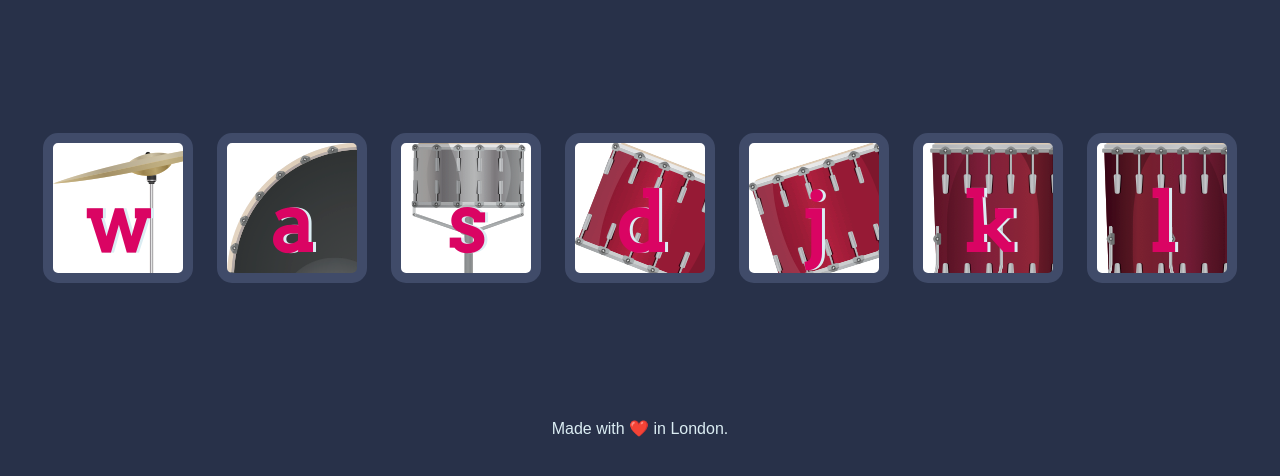
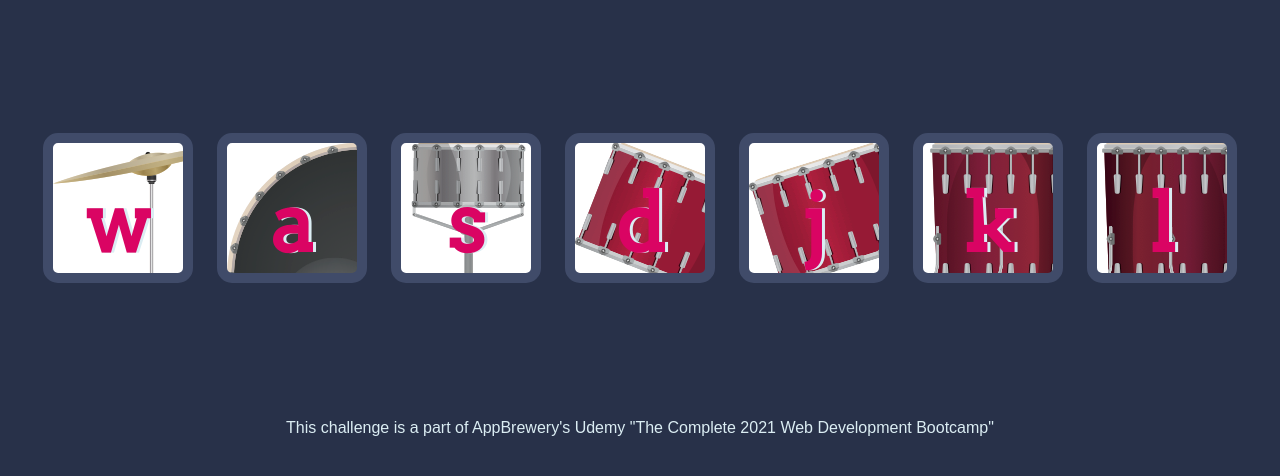
Before and after one commit to snasegh/lab, a plain HTML site: page Drum Kit challenge for Udemy course/Drum Kit Starting Files/index.html in a window 1280 px wide. Shown: the part 156-632 px from the top of the page. Drawn offline with Linux system fonts and the light colour scheme.

Commit message:
Changes the footer

```diff
--- a/Drum Kit challenge for Udemy course/Drum Kit Starting Files/index.html
+++ b/Drum Kit challenge for Udemy course/Drum Kit Starting Files/index.html
@@ -22,9 +22,9 @@
   </div>
 
 <script src="index.js"></script>
-  <footer>
-    Made with ❤️ in London.
-  </footer>
+<footer>
+  This challenge is a part of AppBrewery's Udemy "The Complete 2021 Web Development Bootcamp"
+</footer>
 </body>
 
 </html>
```
Also changed, not shown: Dicee Challenge for Udemy course/Dicee Challenge/dicee.html (+1 -1 lines).
